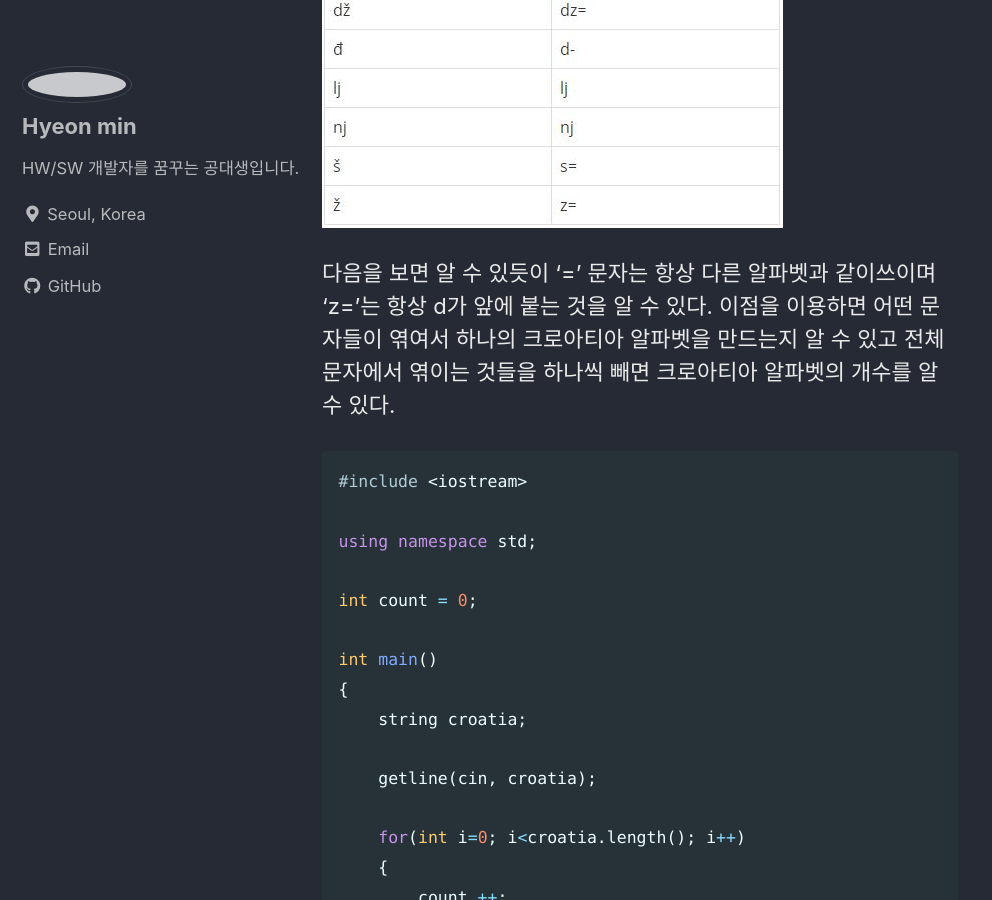
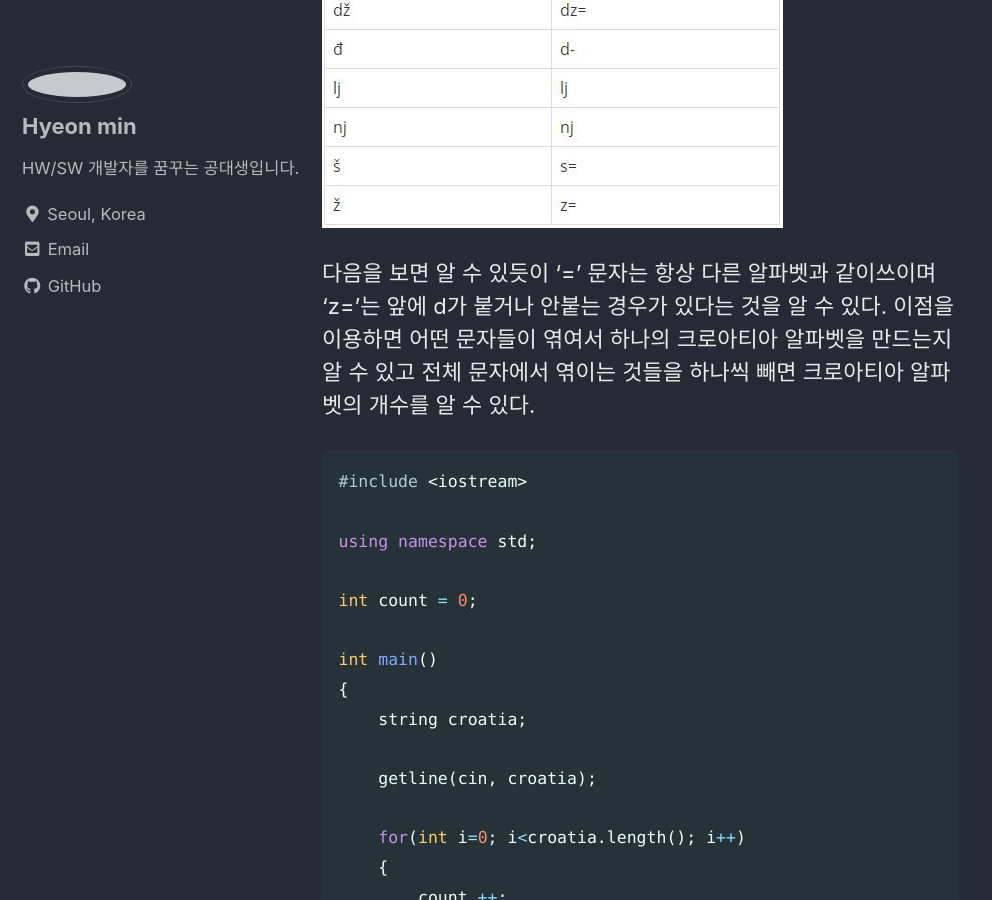
Before and after one commit to jeong-hyeonmin/jeong-hyeonmin.github.io, a Jekyll site: the page built from _posts/BOJ/2020-12-07-2941.md, in a window 1280 px wide and 900 px high, scrolled down 590 px. Shown: the whole window, without its empty margins (0-992 px from the left). Built offline with Jekyll 4.4.1, drawn with Linux system fonts in a browser that asks for light colours; cached includes are drawn as plain includes.

Commit message:
BOJ upload

```diff
--- a/_posts/BOJ/2020-12-07-2941.md
+++ b/_posts/BOJ/2020-12-07-2941.md
@@ -14,7 +14,7 @@ categories:
 ![image](/images/2941문제.JPG)
 
 다음을 보면 알 수 있듯이 '=' 문자는 항상 다른 알파벳과 같이쓰이며
-'z='는 항상 d가 앞에 붙는 것을 알 수 있다.
+'z='는 앞에 d가 붙거나 안붙는 경우가 있다는 것을 알 수 있다.
 이점을 이용하면 어떤 문자들이 엮여서 하나의 크로아티아 알파벳을
 만드는지 알 수 있고 전체 문자에서 엮이는 것들을 하나씩 빼면 크로아티아 알파벳의 개수를 알 수 있다.
 
```
